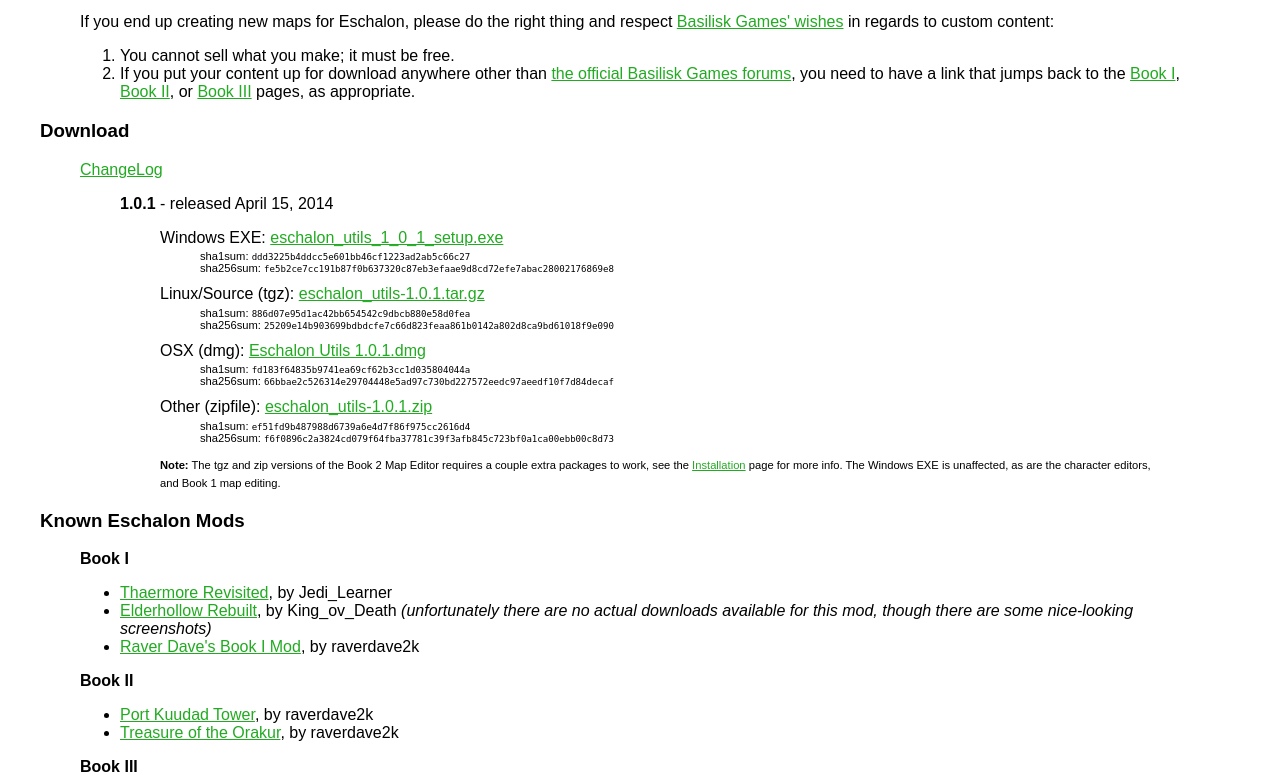
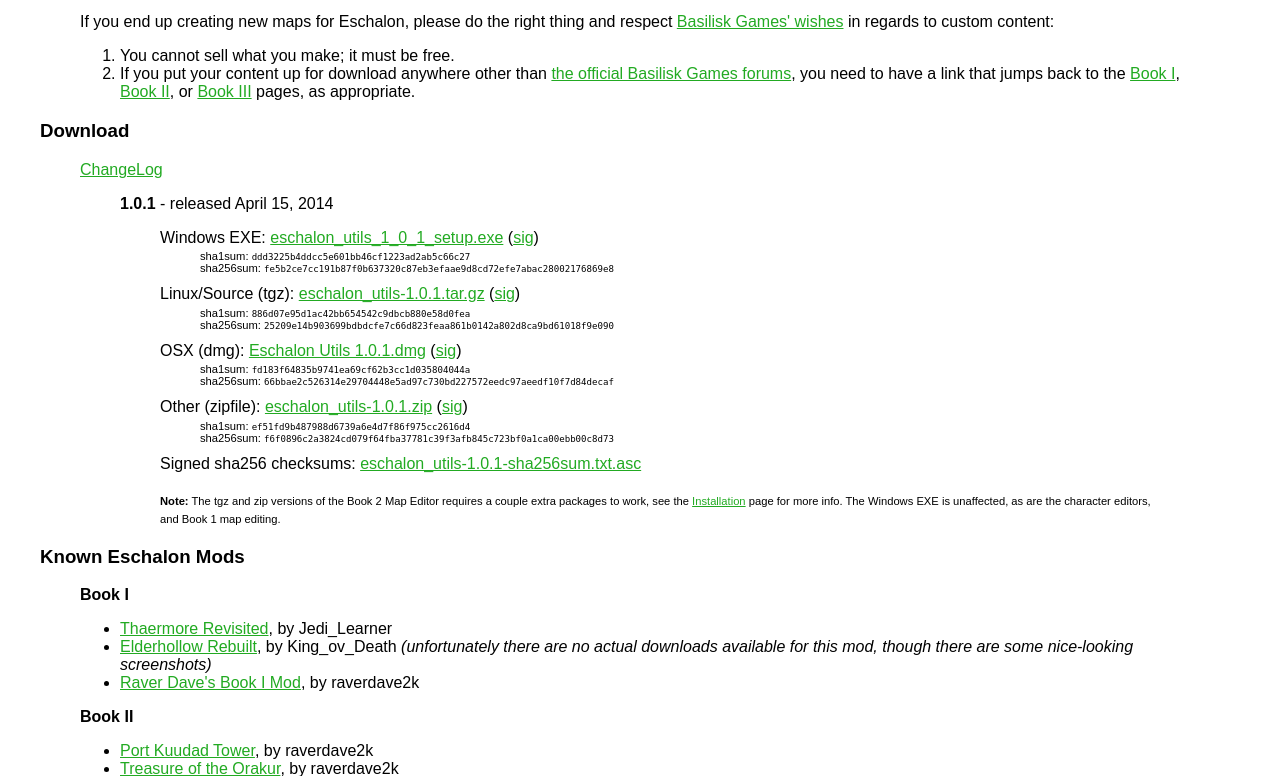
Before and after one commit to apocalyptech/eschalon_utils_web, a PHP site: page /index.php in a window 1280 px wide. Shown: the part 1124-1900 px from the top of the page. Run offline with PHP 8.4, Linux system fonts and the light colour scheme.

Commit message:
Add signature links

```diff
--- a/common.php
+++ b/common.php
@@ -167,27 +167,29 @@ function esch_rel_2014($ver, $date,
     printf("<blockquote>\n");
     if (!is_null($exe_sums))
     {
-        printf("Windows EXE: <a href=\"http://sourceforge.net/projects/eschalonutils/files/eschalon_utils_%s/eschalon_utils_%s_setup.exe/download\">eschalon_utils_%s_setup.exe</a><br>", $ver, $exe_ver, $exe_ver);
+        printf("Windows EXE: <a href=\"http://sourceforge.net/projects/eschalonutils/files/eschalon_utils_%s/eschalon_utils_%s_setup.exe/download\">eschalon_utils_%s_setup.exe</a> (<a href=\"http://apocalyptech.com/eschalon/dist/eschalon_utils_%s_setup.exe.asc\">sig</a>)<br>", $ver, $exe_ver, $exe_ver, $exe_ver);
         if ($current) { print_sums($exe_sums); }
     }
     if (!is_null($tgz_sums))
     {
-        printf("Linux/Source (tgz): <a href=\"http://sourceforge.net/projects/eschalonutils/files/eschalon_utils_%s/eschalon_utils-%s.tar.gz/download\">eschalon_utils-%s.tar.gz</a><br>", $ver, $ver, $ver);
+        printf("Linux/Source (tgz): <a href=\"http://sourceforge.net/projects/eschalonutils/files/eschalon_utils_%s/eschalon_utils-%s.tar.gz/download\">eschalon_utils-%s.tar.gz</a> (<a href=\"http://apocalyptech.com/eschalon/dist/eschalon_utils-%s.tar.gz.asc\">sig</a>)<br>", $ver, $ver, $ver, $ver);
         if ($current) { print_sums($tgz_sums); }
     }
     if (!is_null($dmg_sums))
     {
-        printf("OSX (dmg): <a href=\"http://sourceforge.net/projects/eschalonutils/files/eschalon_utils_%s/Eschalon%%20Utils%%20%s.dmg/download\">Eschalon Utils %s.dmg</a><br>", $ver, $ver, $ver);
+        printf("OSX (dmg): <a href=\"http://sourceforge.net/projects/eschalonutils/files/eschalon_utils_%s/Eschalon%%20Utils%%20%s.dmg/download\">Eschalon Utils %s.dmg</a> (<a href=\"http://apocalyptech.com/eschalon/dist/Eschalon%%20Utils%%20%s.dmg.asc\">sig</a>)<br>", $ver, $ver, $ver, $ver);
         if ($current) { print_sums($dmg_sums); }
     }
     if (!is_null($zip_sums))
     {
-        printf("Other (zipfile): <a href=\"http://sourceforge.net/projects/eschalonutils/files/eschalon_utils_%s/eschalon_utils-%s.zip/download\">eschalon_utils-%s.zip</a> ", $ver, $ver, $ver);
+        printf("Other (zipfile): <a href=\"http://sourceforge.net/projects/eschalonutils/files/eschalon_utils_%s/eschalon_utils-%s.zip/download\">eschalon_utils-%s.zip</a> (<a href=\"http://apocalyptech.com/eschalon/dist/eschalon_utils-%s.zip.asc\">sig</a>)<br>", $ver, $ver, $ver, $ver);
         if ($current) { print_sums($zip_sums); }
     }
+    printf("Signed sha256 checksums: <a href=\"http://apocalyptech.com/eschalon/dist/eschalon_utils-%s-sha256sum.txt.asc\">eschalon_utils-%s-sha256sum.txt.asc</a><br>", $ver, $ver, $ver, $ver);
     if ($current)
     {
         ?>
+        <br>
         <span class="smalltext">
         <strong>Note:</strong> The tgz and zip versions of the Book 2 Map Editor requires a couple extra packages to
         work, see the <a href="http://apocalyptech.com/eschalon/installation.php">Installation</a> page for more info.
```
